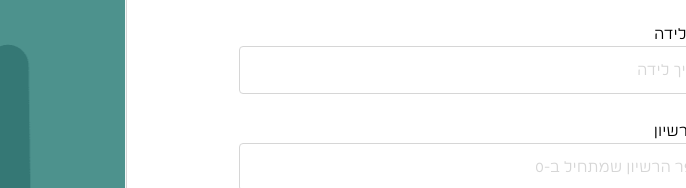
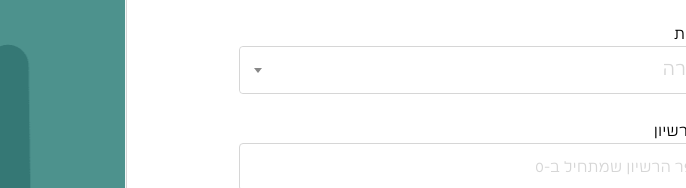
Before and after one commit to MarioDimitrovvv/teva_signup, a plain HTML site: page index.html in a window 1280 px wide. Shown: the part 365-553 px from the top of the page, 594-1280 px from the left. Drawn offline with nearby package versions, Linux system fonts and the light colour scheme; files whose address does not match are found by name.

Commit message:
Return the original form

```diff
--- a/index.html
+++ b/index.html
@@ -29,7 +29,7 @@
             <img src="./img/bg/mobile-bg/mobile-bg.png" loading="lazy" alt="background-image"
                 class="background-image mobile">
             <div class="main-content">
-                 <div class="inner-wrapper">
+                <div class="inner-wrapper">
                     <header>
                         <h1>הרשמה לאתר</h1>
                         <p class="subtitle">יש להירשם עם פרטים אישיים בשפה העברית. לאחר וידוא הפרטים תקבל לכתובת הדוא"ל
@@ -54,7 +54,7 @@
                             <p class="error-message">הדוא"ל צריך להכיל כתובת דוא"ל חוקית.</p>
                         </div>
 
-                        <!-- <div>
+                        <div>
                             <label for="job">התמחות</label>
                             <select id="job" name="job" data-placeholder="בחירה" class="js-example-basic-single"
                                 required>
@@ -64,12 +64,12 @@
                                 <option value="pharmacist" data-image="./img/jobs/pharmacist/icon-pharmacist.png">רוקח.ת
                                 </option>
                             </select>
-                        </div> -->
+                        </div>
 
-                        <div class="data-picker">
+                        <!-- <div class="data-picker">
                             <label for="calendar">תאריך לידה</label>
                             <input type="text" id="calendar" placeholder="תאריך לידה">
-                          </div>
+                        </div> -->
 
                         <div class="license">
                             <label for="license">מספר רשיון</label>
```
